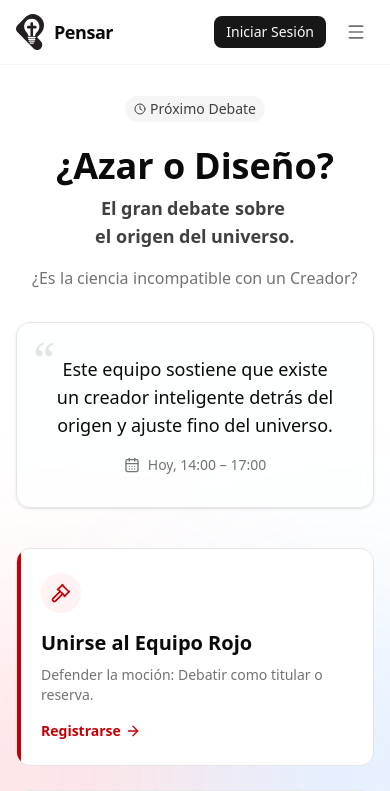
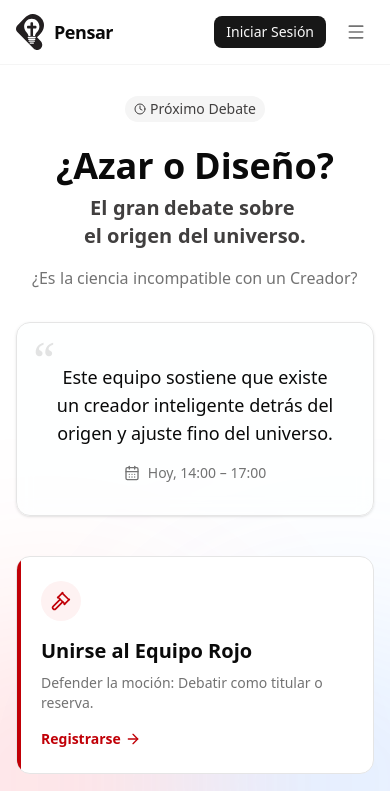
Before and after one commit to MrAlvaroLG/Pensar, a Next.js app in the folder apps/web/: page /debates in a window 390 px wide. Shown: the top 791 px of the page. Built offline with nearby package versions, Linux system fonts and the light colour scheme.

Commit message:
feat: ajustar márgenes y tamaños de texto en los componentes de debates

```diff
--- a/apps/web/src/app/(main)/debates/page.tsx
+++ b/apps/web/src/app/(main)/debates/page.tsx
@@ -43,7 +43,7 @@ function ThesisCard() {
             <span className="absolute left-4 top-3 font-serif text-5xl text-muted-foreground/20">
                 &ldquo;
             </span>
-            <p className="text-lg font-medium text-foreground">
+            <p className="text-lg mt-2 font-medium text-foreground">
                 {nextDebate.thesis}
             </p>
             <div className="mt-4 flex items-center justify-center gap-2 text-sm text-muted-foreground">
@@ -211,7 +211,7 @@ export default function DebatesPage() {
                         />
                         <BlurText
                             text={nextDebate.subtitle}
-                            className="text-balance pt-2 text-center text-lg font-bold text-secondary-foreground md:text-5xl"
+                            className="text-balance pt-2 text-center text-xl font-bold text-secondary-foreground md:text-5xl"
                             animateBy="words"
                             direction="top"
                             delay={100}
```
